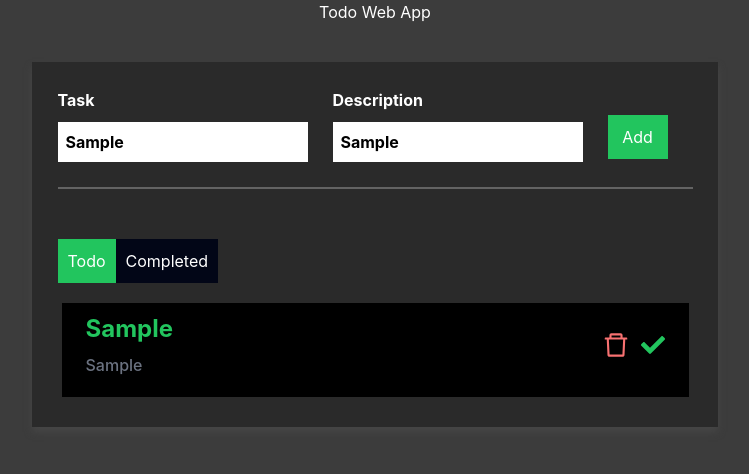
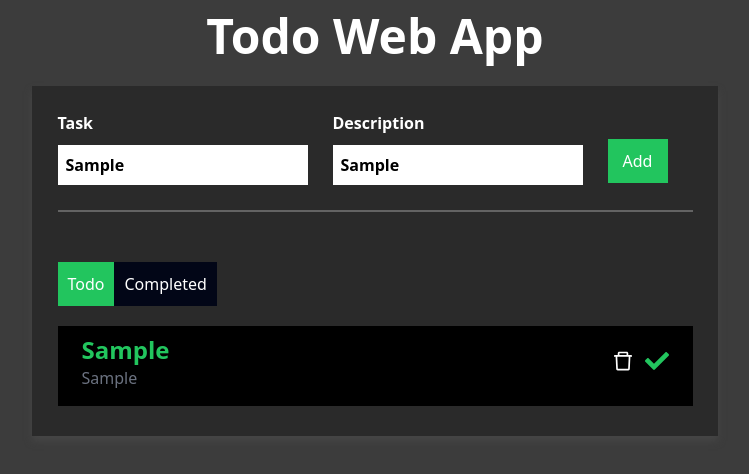
Before and after one commit to OmPrakashMallik2/todo-with-react, a React (Create React App) app: page / in a window 1280 px wide. Both pictures are taken after typing "Sample", "Sample" into the empty fields and a click on the button "Add". Shown: the top 474 px of the page, without its empty margins (265-1014 px from the left). Built offline with nearby package versions, Linux system fonts and the light colour scheme.

Commit message:
added local storage

```diff
--- a/src/App.css
+++ b/src/App.css
@@ -1,11 +1,6 @@
 .App {
   margin: 0;
   padding: 0;
-}
-
-
-h1 {
-  text-align: center;
 }
 
 .main {
@@ -14,7 +9,7 @@ h1 {
   width: fit-content;
   margin-left: auto;
   margin-right: auto;
-  margin-top: 3%;
+  margin-top: 2%;
   max-height: 80vh;
   overflow-y: auto;
   box-shadow: 0px 5px 7px rgb(70, 70, 70);
--- a/src/AppDemo.js
+++ b/src/AppDemo.js
@@ -1,18 +1,23 @@
-import React from 'react'
+import React, { useState } from 'react'
 
-function AppDemo({persons}) {
+function AppDemo() {
 
-    const img =  "https://i.pinimg.com/564x/3f/ed/04/3fed0423a3ec6b7befff7848ecdc8e18.jpg";
-
-    const personList = persons.map(person =>
-        <h1 key={person.id} > {person.id}. {person.name} : {person.age}</h1>
-    )
+    const [stuff, setStuff] = useState("Ek")
 
     return (
-        <div>
-            <ul>{personList}</ul>
+        <div className='p-5'>
+            <div className='flex justify-around'>
+
+                <button onClick={() => { setStuff("Ek") }}>One</button>
+                <button onClick={() => { setStuff("Do") }}>Two</button>
+                <button onClick={() => { setStuff("Teen") }}>Three</button>
+            </div>
+            <h1 className='text-5xl mt-10 font-bold text-center'>{stuff}</h1>
         </div>
     )
 }
 
 export default AppDemo
+
+
+// const img = "https://i.pinimg.com/564x/3f/ed/04/3fed0423a3ec6b7befff7848ecdc8e18.jpg";
--- a/src/Todo.js
+++ b/src/Todo.js
@@ -1,4 +1,4 @@
-import React, { useState } from 'react'
+import React, { useEffect, useState } from 'react'
 import './App.css'
 import { AiOutlineDelete } from "react-icons/ai"
 import { FaCheck } from "react-icons/fa";
@@ -19,13 +19,22 @@ function Todo() {
         let updatedTodo = [...allToDo];
         updatedTodo.push(newTodoItem);
         setAllToDo(updatedTodo);
+
+        localStorage.setItem('todolist', JSON.stringify(updatedTodo))
     }
 
 
+    useEffect(() => {
+        let savedTodo = JSON.parse(localStorage.getItem('todolist'))
+        if (savedTodo) {
+            setAllToDo(savedTodo)
+        }
+    }, [])
+
     return (
-        <div className='todo'>
+        <div className='todo mt-3'>
 
-            <h1>Todo Web App</h1>
+            <h1 className='text-center font-bold text-5xl'>Todo Web App</h1>
 
             <div className='main'>
 
@@ -53,15 +62,15 @@ function Todo() {
                 <div className='flex flex-col justify-between'>
                     {allToDo.map((item, index) => {
                         return (
-                            <div key={index} className='bg-black m-1 flex justify-between'>
+                            <div key={index} className='bg-black my-1 flex justify-between'>
 
-                                <div className='flex flex-col  p-6 pb-2.5 py-2.5 mb-2.5 justify-between'>
+                                <div className='flex flex-col  p-6 pb-2 py-2 mb-2 justify-between'>
                                     <h3 className='text-green-500 text-2xl font-bold m-0'>{item.title}</h3>
-                                    <p className='text-base text-gray-500 font-medium mt-2 '>{item.description}</p>
+                                    <p className='text-base text-gray-500 font-medium mt-0 '>{item.description}</p>
                                 </div>
 
                                 <div className='flex items-center p-6 pb-2.5 py-2.5 mb-2.5 justify-between'>
-                                    <AiOutlineDelete className='text-3xl cursor-pointer text-red-400 hover:text-red-600' />
+                                    <AiOutlineDelete className='text-2xl cursor-pointer text-white hover:text-red-600' />
                                     <FaCheck className='ml-2.5 text-2xl cursor-pointer text-green-500 hover:text-green-300' />
                                 </div>
                             </div>
--- a/src/index.css
+++ b/src/index.css
@@ -1,17 +1,7 @@
 body {
   margin: 0;
-  font-family: -apple-system, BlinkMacSystemFont, 'Segoe UI', 'Roboto', 'Oxygen',
-    'Ubuntu', 'Cantarell', 'Fira Sans', 'Droid Sans', 'Helvetica Neue',
-    sans-serif;
-  -webkit-font-smoothing: antialiased;
-  -moz-osx-font-smoothing: grayscale;
   background-color: rgb(60, 60, 60);
   color: white;
-}
-
-code {
-  font-family: source-code-pro, Menlo, Monaco, Consolas, 'Courier New',
-    monospace;
 }
 
 
--- a/src/index.js
+++ b/src/index.js
@@ -3,11 +3,13 @@ import ReactDOM from 'react-dom/client';
 import './index.css';
 import App from './App';
 import reportWebVitals from './reportWebVitals';
+import AppDemo from './AppDemo';
 
 const root = ReactDOM.createRoot(document.getElementById('root'));
 root.render(
   <React.StrictMode>
     <App />
+    {/* <AppDemo /> */}
   </React.StrictMode>
 );
 
```
